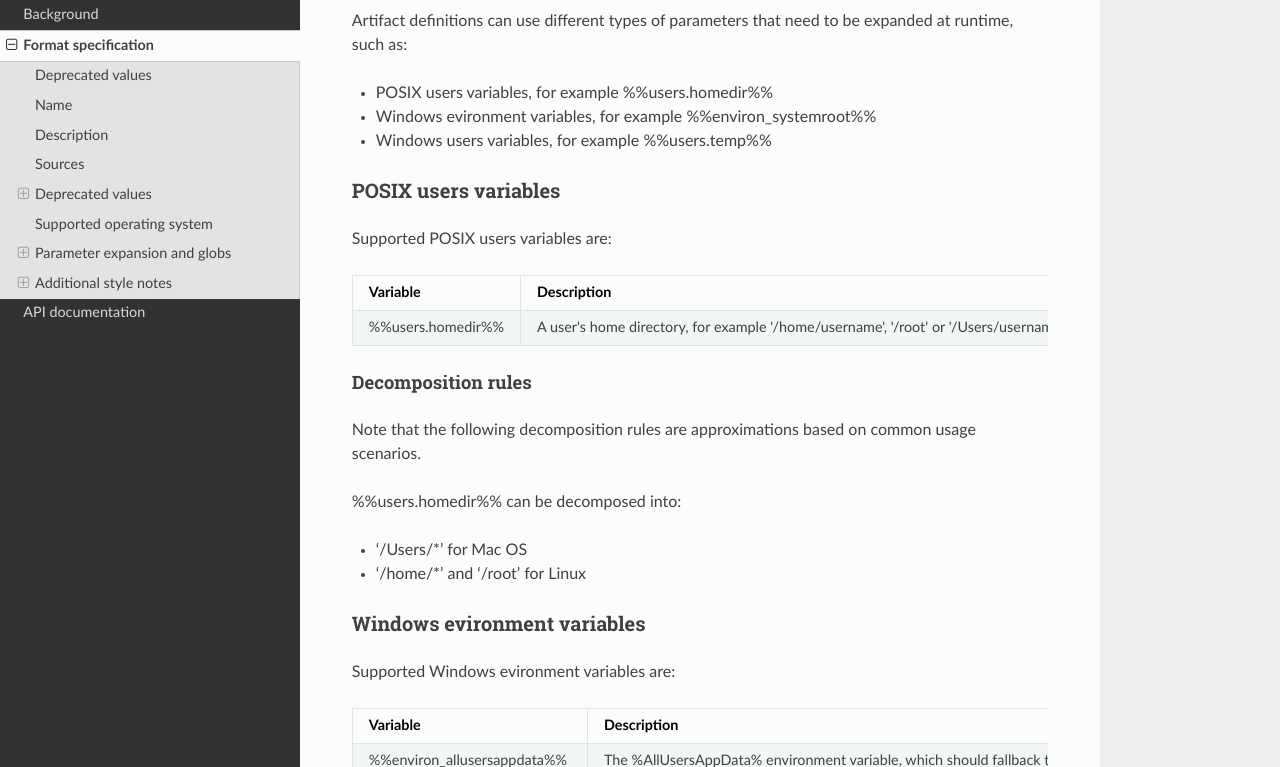
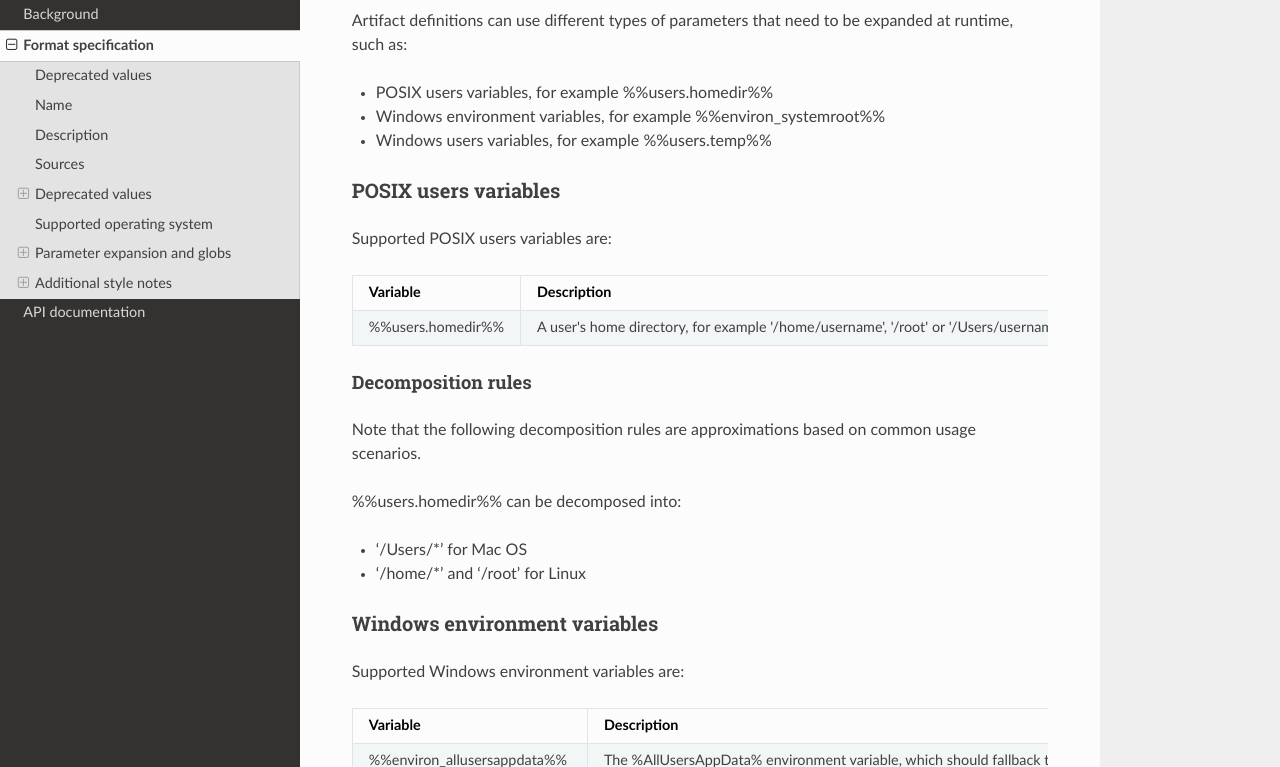
Before and after one commit to mthcht/ForensicArtifacts2DFIR-orc-config, a Sphinx documentation site: the page built from ForensicArtifacts_to_convert/artifacts-main/docs/sources/Format-specification.md, in a window 1280 px wide and 1400 px high, scrolled down 6870 px. Shown: the part 151-918 px from the top of the window. Built offline with Sphinx 7.4.7 and the Read the Docs theme 3.1.0, drawn with Linux system fonts in a browser that asks for light colours; the version number could not be read and is left out.

Commit message:
Update Windows Forensic Artifacts

```diff
--- a/ForensicArtifacts_to_convert/artifacts-main/docs/sources/Format-specification.md
+++ b/ForensicArtifacts_to_convert/artifacts-main/docs/sources/Format-specification.md
@@ -311,7 +311,7 @@ Artifact definitions can use different types of parameters that need to be
 expanded at runtime, such as:
 
 * POSIX users variables, for example %%users.homedir%%
-* Windows evironment variables, for example %%environ_systemroot%%
+* Windows environment variables, for example %%environ_systemroot%%
 * Windows users variables, for example %%users.temp%%
 
 ### POSIX users variables
@@ -332,9 +332,9 @@ common usage scenarios.
 * '/Users/*' for Mac OS
 * '/home/*' and '/root' for Linux
 
-### Windows evironment variables
+### Windows environment variables
 
-Supported Windows evironment variables are:
+Supported Windows environment variables are:
 
 Variable | Description
 --- | ---
```
Also changed, not shown: ForensicArtifacts_to_convert/artifacts-main/docs/sources/background/Terminology.md (+3 -2 lines), 14 other files.
